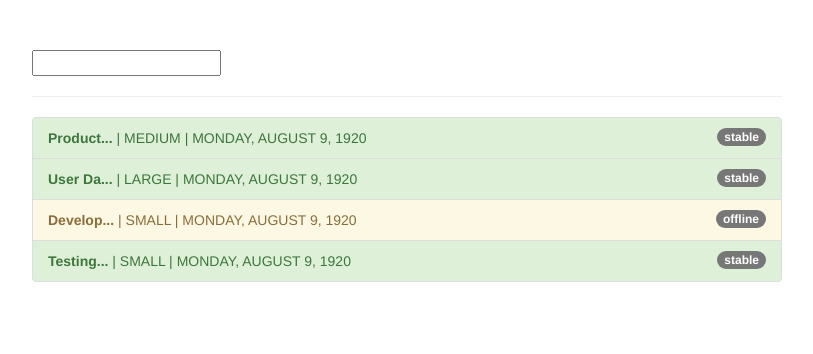
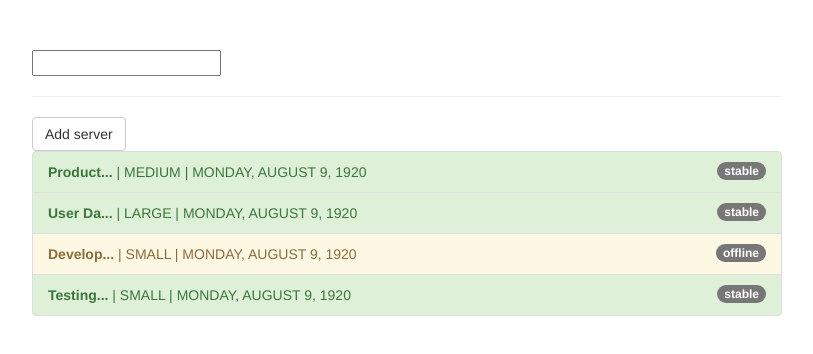
Before and after one commit to PiyushKhanna30/Angular---The-Complete-Guide-2021Edition, an Angular app in the folder Section 17/pipes-start/: page / in a window 1280 px wide. Shown: the top 354 px of the page, without its empty margins (233-1046 px from the left). Built offline with nearby package versions, Linux system fonts and the light colour scheme.

Commit message:
add server and filter working problem

```diff
--- a/Section 17/pipes-start/src/app/app.component.html
+++ b/Section 17/pipes-start/src/app/app.component.html
@@ -1,14 +1,13 @@
 <div class="container">
   <div class="row">
     <div class="col-xs-12 col-sm-10 col-md-8 col-sm-offset-1 col-md-offset-2">
-      <input type="text" [(ngModel)]="filterStatus"><hr>
+      <input type="text" [(ngModel)]="filterStatus">
+      <hr>
+      <button class="btn btn-default" (click)="addServer()">Add server</button>
       <ul class="list-group">
-        <li
-          class="list-group-item"
-          *ngFor="let server of servers | filter:filterStatus:'status'"
+        <li class="list-group-item" *ngFor="let server of servers | filter:filterStatus:'status'"
           [ngClass]="getStatusClasses(server)">
-          <span
-            class="badge">
+          <span class="badge">
             {{ server.status }}
           </span>
           <strong>{{ server.name | shorten:7}}</strong> |
--- a/Section 17/pipes-start/src/app/app.component.ts
+++ b/Section 17/pipes-start/src/app/app.component.ts
@@ -40,4 +40,16 @@ export class AppComponent {
       'list-group-item-danger': server.status === 'critical'
     };
   }
+  addServer(){
+    this.servers.push({
+      instanceType:'small',
+      name:'New Server',
+      status:'stable',
+      started: new Date()
+    });
+  }
 }
+
+// NOTE try to filter and then add server.
+// You see no new servers show. because updating objects doesn't trigger pipe to re run.
+// this is good to improve performance
```
